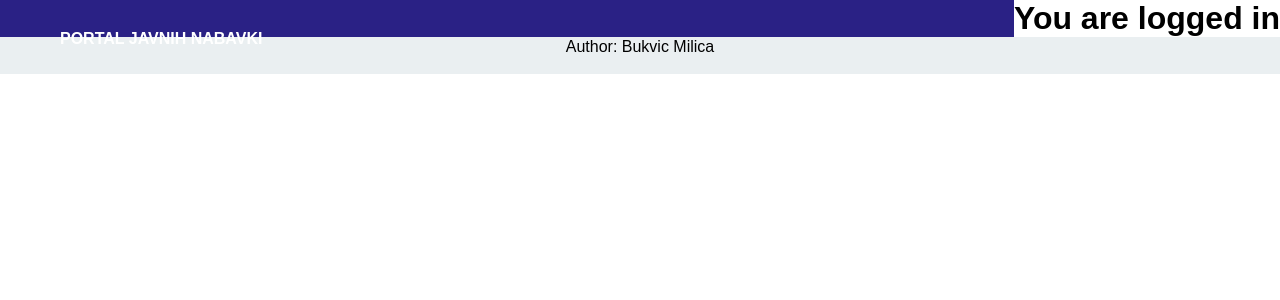
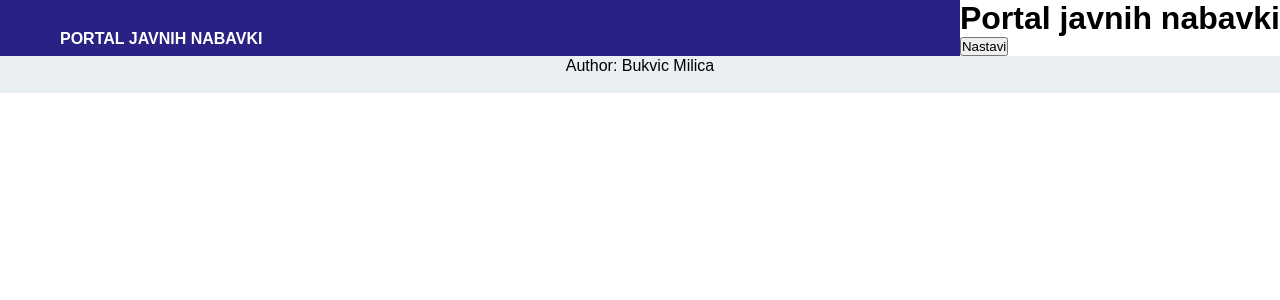
Before and after one commit to Servisi-Euprave/javne_nabavke_front, a React (Create React App) app: page /tokenReciever/1 in a window 1280 px wide. Shown: the top 300 px of the page. Built offline with nearby package versions, Linux system fonts and the light colour scheme; no server answers.

Commit message:
New page for handling token, setting token in local storage

```diff
--- a/src/components/CreateProcPlan.jsx
+++ b/src/components/CreateProcPlan.jsx
@@ -1,15 +1,20 @@
 import { useState } from 'react'
 import ProcurementService from '../services/ProcurementService';
 import './CreateProcPlan.css'
+import { useNavigate } from 'react-router-dom';
 export default function CreateProcurementPlan(){
     const[productType, setProductType] = useState("");
     const[estimatedValue, setEstimatedValue] = useState("");
     const[quantity, setQuantity] = useState("");
+
+const navigate = useNavigate();
+
     const handleSubmit = async (e) =>{
         e.preventDefault();
         const procurementPlan = { product_type:productType, estimated_value:estimatedValue,quantity:parseInt(quantity)}
         try{
             const resp = await ProcurementService.createProcurementPlan(procurementPlan);
+            navigate("/");
 
         } catch(error){
             console.log(error)
--- a/src/components/CreateProcurement.jsx
+++ b/src/components/CreateProcurement.jsx
@@ -3,20 +3,21 @@ import ProcurementService from '../services/ProcurementService';
 import { useState } from 'react'
 import DatePicker from "react-datepicker"
 import "react-datepicker/dist/react-datepicker.css";
-
+import { useNavigate } from 'react-router-dom';
 export default function CreateProcurement() {
   const[procurementName, setProcurementName] = useState("");
   const[description, setDescription] = useState("");
   const[procurementPlanId, setProcurementPlanId] = useState("");
   const[endDate, setEndDate] = useState(null)
 
-
+  const navigate = useNavigate();
   const handleSubmit = async (e) =>{
       e.preventDefault();
       setProcurementPlanId("didi")
       const procurement = { procurement_name:procurementName, procurement_plan_id:procurementPlanId, end_date:endDate, description:description}
       try{
           const resp = await ProcurementService.createProcurement(procurement);
+          navigate("/");
 
       } catch(error){
           console.log(error.response)
--- a/src/components/RightBar.jsx
+++ b/src/components/RightBar.jsx
@@ -54,7 +54,7 @@ export default function RightBar() {
                     </li>
 
                     <li>
-                        <a href="http://localhost:mojport/login?redirect_url=http://localhost:3000/tokenReciever">
+                        <a href="http://localhost:4200/login?service=javne_nabavke&redirect_url=http://localhost:3000/tokenReciever">
                             <span class="icon">
                                 <ion-icon name="lock-closed-outline"></ion-icon>
                             </span>
--- a/src/pages/tokenReciever.jsx
+++ b/src/pages/tokenReciever.jsx
@@ -1,9 +1,19 @@
+import { useParams } from "react-router-dom"
+import { useNavigate } from "react-router-dom";
 
 export default function TokenReciever(){
+    const {token} = useParams();
+    const navigate = useNavigate();
+
+    const handleClick = () => {
+        localStorage.setItem("token", token)
+        navigate("/");
+    }
+
     return(
         <div className="tokenReciever">
-            <h1>You are logged in</h1>
-
+            <h1>Portal javnih nabavki</h1>
+            <button onClick={handleClick}>Nastavi</button>
         </div>
 
     )
```
Also changed, not shown: src/components/red.svg (deleted).
